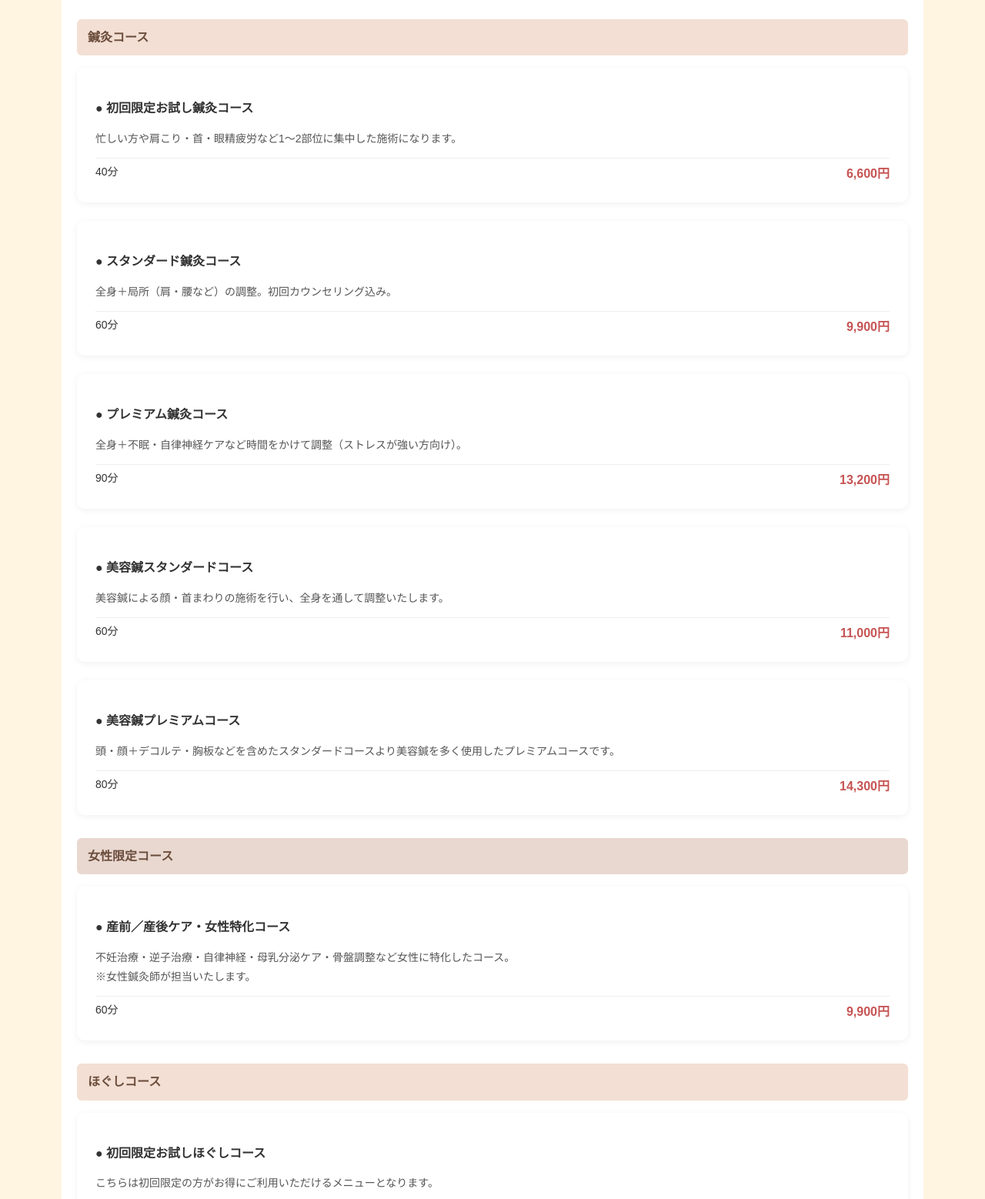
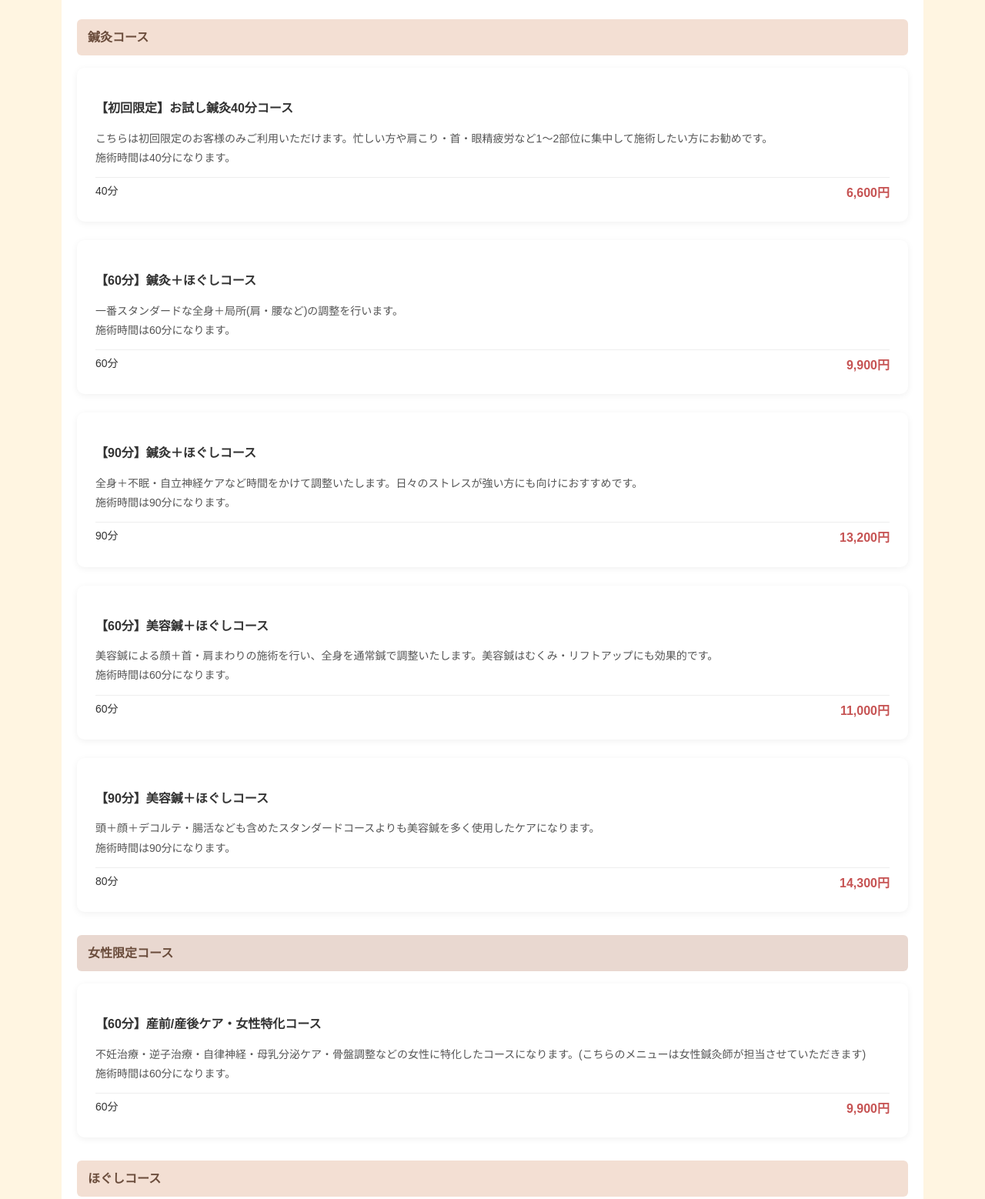
Before and after one commit to nobuyukimiyagawa/hariraku-lp, a plain HTML site: page index.html in a window 1280 px wide. Shown: the part 2340-3898 px from the top of the page at 77% size. Drawn offline with Linux system fonts and the light colour scheme.

Commit message:
Update index.html

```diff
--- a/index.html
+++ b/index.html
@@ -209,9 +209,10 @@
     </div>
 
     <div class="menu-card">
-      <h3 class="menu-name">● 初回限定お試し鍼灸コース</h3>
+      <h3 class="menu-name">【初回限定】お試し鍼灸40分コース</h3>
       <p class="menu-desc">
-        忙しい方や肩こり・首・眼精疲労など1〜2部位に集中した施術になります。
+        こちらは初回限定のお客様のみご利用いただけます。忙しい方や肩こり・首・眼精疲労など1～2部位に集中して施術したい方にお勧めです。
+        <br>施術時間は40分になります。
       </p>
       <div class="menu-info">
         <span class="time">40分</span>
@@ -220,9 +221,10 @@
     </div>
 
     <div class="menu-card">
-      <h3 class="menu-name">● スタンダード鍼灸コース</h3>
+      <h3 class="menu-name">【60分】鍼灸＋ほぐしコース</h3>
       <p class="menu-desc">
-        全身＋局所（肩・腰など）の調整。初回カウンセリング込み。
+        一番スタンダードな全身＋局所(肩・腰など)の調整を行います。
+        <br>施術時間は60分になります。
       </p>
       <div class="menu-info">
         <span class="time">60分</span>
@@ -231,9 +233,10 @@
     </div>
 
     <div class="menu-card">
-      <h3 class="menu-name">● プレミアム鍼灸コース</h3>
+      <h3 class="menu-name">【90分】鍼灸＋ほぐしコース</h3>
       <p class="menu-desc">
-        全身＋不眠・自律神経ケアなど時間をかけて調整（ストレスが強い方向け）。
+        全身＋不眠・自立神経ケアなど時間をかけて調整いたします。日々のストレスが強い方にも向けにおすすめです。
+        <br>施術時間は90分になります。
       </p>
       <div class="menu-info">
         <span class="time">90分</span>
@@ -242,9 +245,10 @@
     </div>
 
     <div class="menu-card">
-      <h3 class="menu-name">● 美容鍼スタンダードコース</h3>
+      <h3 class="menu-name">【60分】美容鍼＋ほぐしコース</h3>
       <p class="menu-desc">
-        美容鍼による顔・首まわりの施術を行い、全身を通して調整いたします。
+        美容鍼による顔＋首・肩まわりの施術を行い、全身を通常鍼で調整いたします。美容鍼はむくみ・リフトアップにも効果的です。
+        <br>施術時間は60分になります。
       </p>
       <div class="menu-info">
         <span class="time">60分</span>
@@ -253,9 +257,10 @@
     </div>
 
     <div class="menu-card">
-      <h3 class="menu-name">● 美容鍼プレミアムコース</h3>
+      <h3 class="menu-name">【90分】美容鍼＋ほぐしコース</h3>
       <p class="menu-desc">
-        頭・顔＋デコルテ・胸板などを含めたスタンダードコースより美容鍼を多く使用したプレミアムコースです。
+        頭＋顔＋デコルテ・腸活なども含めたスタンダードコースよりも美容鍼を多く使用したケアになります。
+        <br>施術時間は90分になります。
       </p>
       <div class="menu-info">
         <span class="time">80分</span>
@@ -270,10 +275,10 @@
     </div>
 
     <div class="menu-card">
-      <h3 class="menu-name">● 産前／産後ケア・女性特化コース</h3>
+      <h3 class="menu-name">【60分】産前/産後ケア・女性特化コース</h3>
       <p class="menu-desc">
-        不妊治療・逆子治療・自律神経・母乳分泌ケア・骨盤調整など女性に特化したコース。<br>
-        ※女性鍼灸師が担当いたします。
+        不妊治療・逆子治療・自律神経・母乳分泌ケア・骨盤調整などの女性に特化したコースになります。(こちらのメニューは女性鍼灸師が担当させていただきます)
+        <br>施術時間は60分になります。
       </p>
       <div class="menu-info">
         <span class="time">60分</span>
@@ -288,9 +293,10 @@
     </div>
 
     <div class="menu-card">
-      <h3 class="menu-name">● 初回限定お試しほぐしコース</h3>
+      <h3 class="menu-name">【初回限定】ほぐし40分お試しコース</h3>
       <p class="menu-desc">
-        こちらは初回限定の方がお得にご利用いただけるメニューとなります。
+        こちらは初回限定のお客様のみご利用いただけます。特にお疲れの箇所に重点的に行うほぐしコースになります。
+        <br>施術時間は40分になります。
       </p>
       <div class="menu-info">
         <span class="time">40分</span>
@@ -299,9 +305,10 @@
     </div>
 
     <div class="menu-card">
-      <h3 class="menu-name">● ほぐしスタンダードコース</h3>
+      <h3 class="menu-name">【60分】もみほぐしコース</h3>
       <p class="menu-desc">
-        鍼灸が苦手な方向けの全身ほぐしコースとなります。
+        鍼が苦手な方向けの全身ほぐしコースになります。
+        <br>施術時間は60分になります。
       </p>
       <div class="menu-info">
         <span class="time">60分</span>
@@ -310,9 +317,10 @@
     </div>
 
     <div class="menu-card">
-      <h3 class="menu-name">● ほぐしプレミアムコース</h3>
+      <h3 class="menu-name">【90分】もみほぐしコース</h3>
       <p class="menu-desc">
-        全身の疲れをゆっくり90分ほぐしていくスペシャルコースです。
+        全身の疲れをゆっくりと90分ほぐしていくスペシャルコースになります。
+        <br>施術時間は90分になります。
       </p>
       <div class="menu-info">
         <span class="time">90分</span>
```
